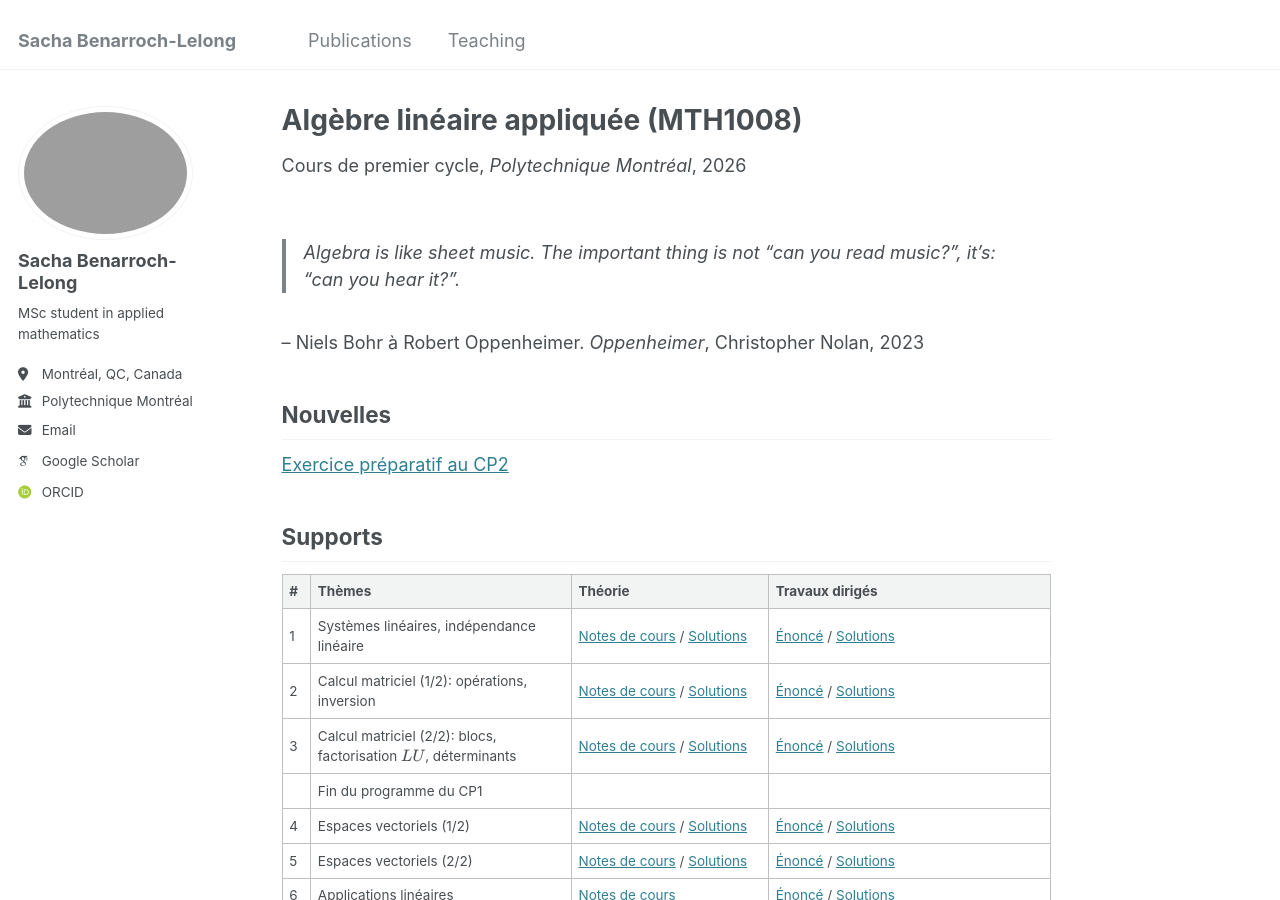
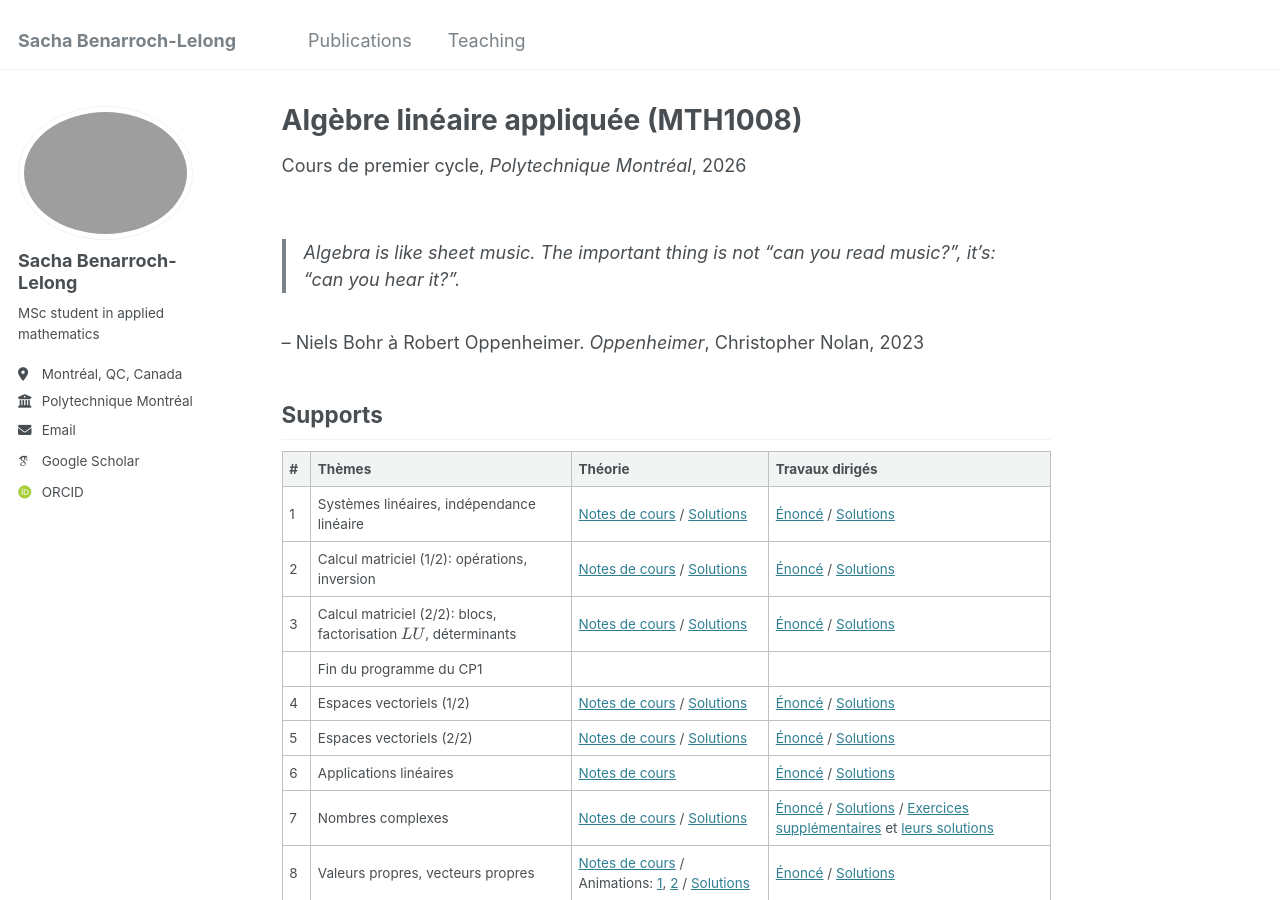
Before and after one commit to sblelong/sblelong.github.io, a Jekyll site: the page built from _teaching/mth1008.md, in a window 1280 px wide and 900 px high. Built offline with Jekyll 4.4.1, drawn with Linux system fonts in a browser that asks for light colours; some web fonts are replaced.

Commit message:
update td11

```diff
--- a/_teaching/mth1008.md
+++ b/_teaching/mth1008.md
@@ -10,10 +10,6 @@ date: 2026-01-01
 > Algebra is like sheet music. The important thing is not "can you read music?", it's: "can you hear it?".
 
 -- Niels Bohr à Robert Oppenheimer. *Oppenheimer*, Christopher Nolan, 2023
-
-## Nouvelles
-
-[Exercice préparatif au CP2](/files/mth1008/entrainement-cp2.pdf)
 
 ## Supports
 
```
Also changed, not shown: 1 other file.
